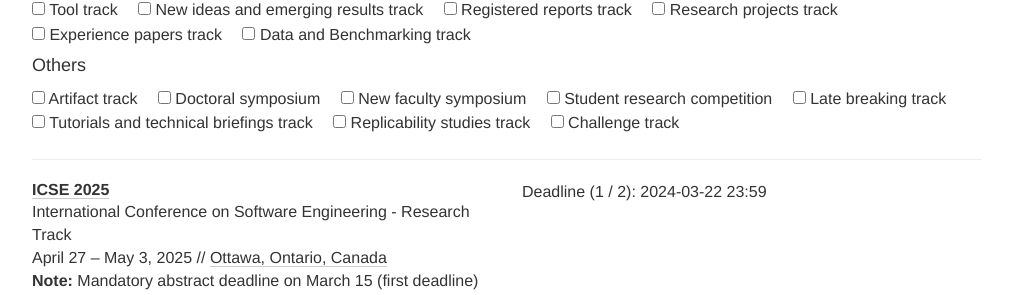
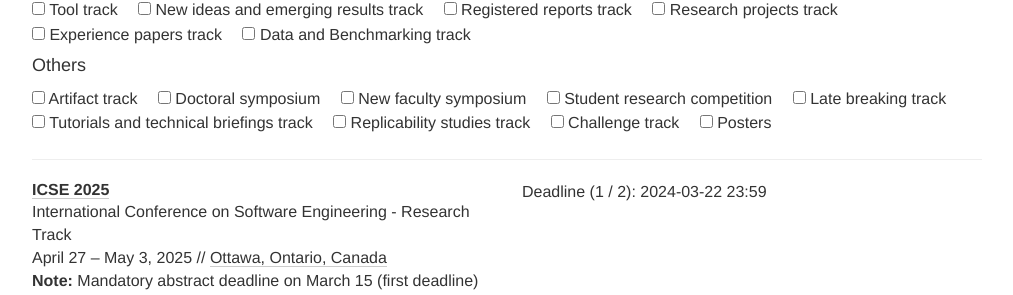
Before and after one commit to se-deadlines/se-deadlines.github.io, a Jekyll site: the page built from index.html, in a window 1280 px wide and 900 px high, scrolled down 307 px. Shown: the part 146-441 px from the top of the window, without its empty margins (133-1146 px from the left). Built offline with Jekyll 4.4.1, drawn with Linux system fonts in a browser that asks for light colours; nearby versions of some CDN libraries.

Commit message:
Added new type

```diff
--- a/_data/types.yml
+++ b/_data/types.yml
@@ -49,7 +49,6 @@
   type: track
 
 # Others
-
 - name: Artifact track
   tag: ART
   type: others
@@ -74,3 +73,6 @@
 - name: Challenge track
   tag: CHT
   type: others
+- name: Posters
+  tag: POS
+  type: others
```
